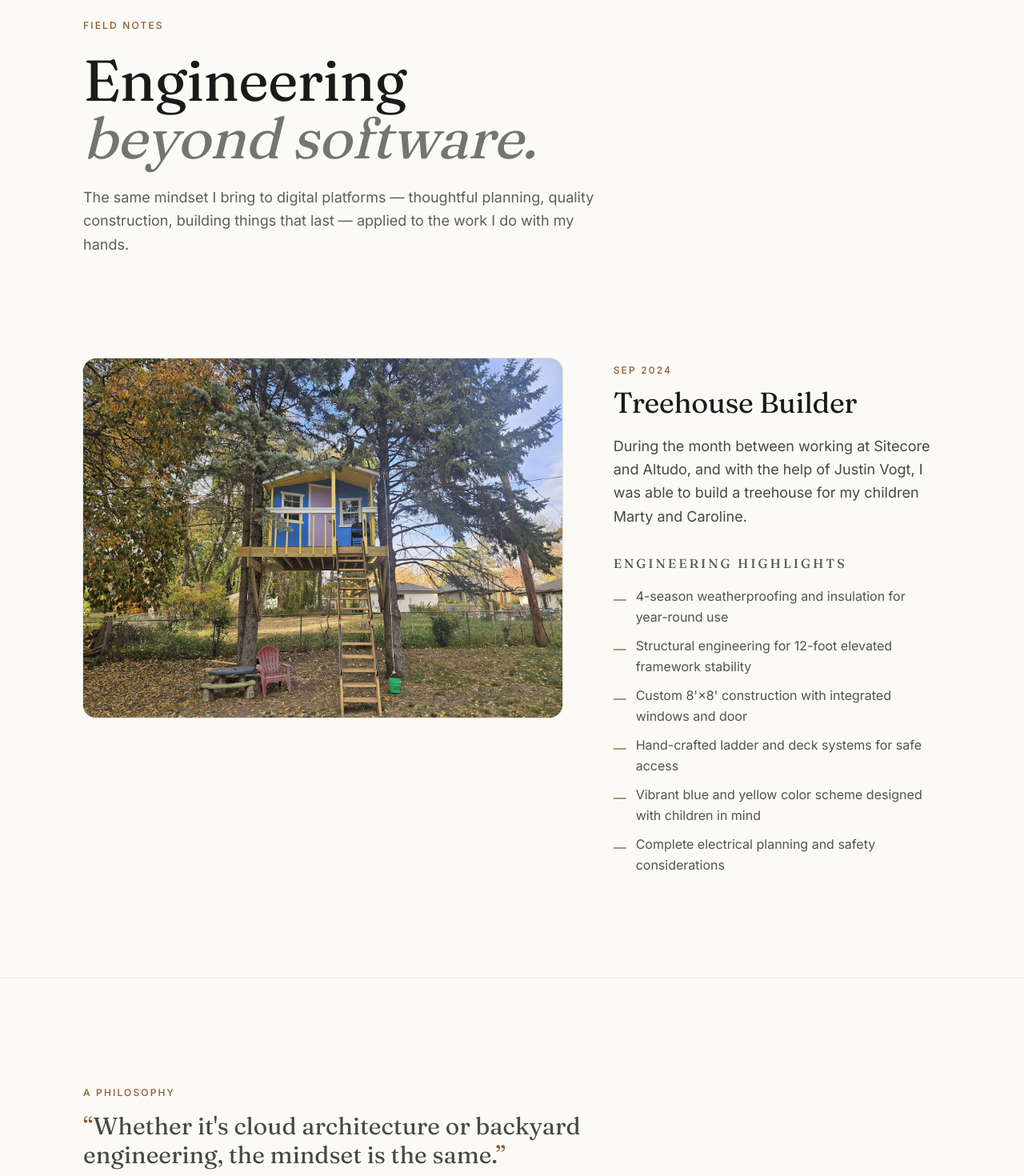
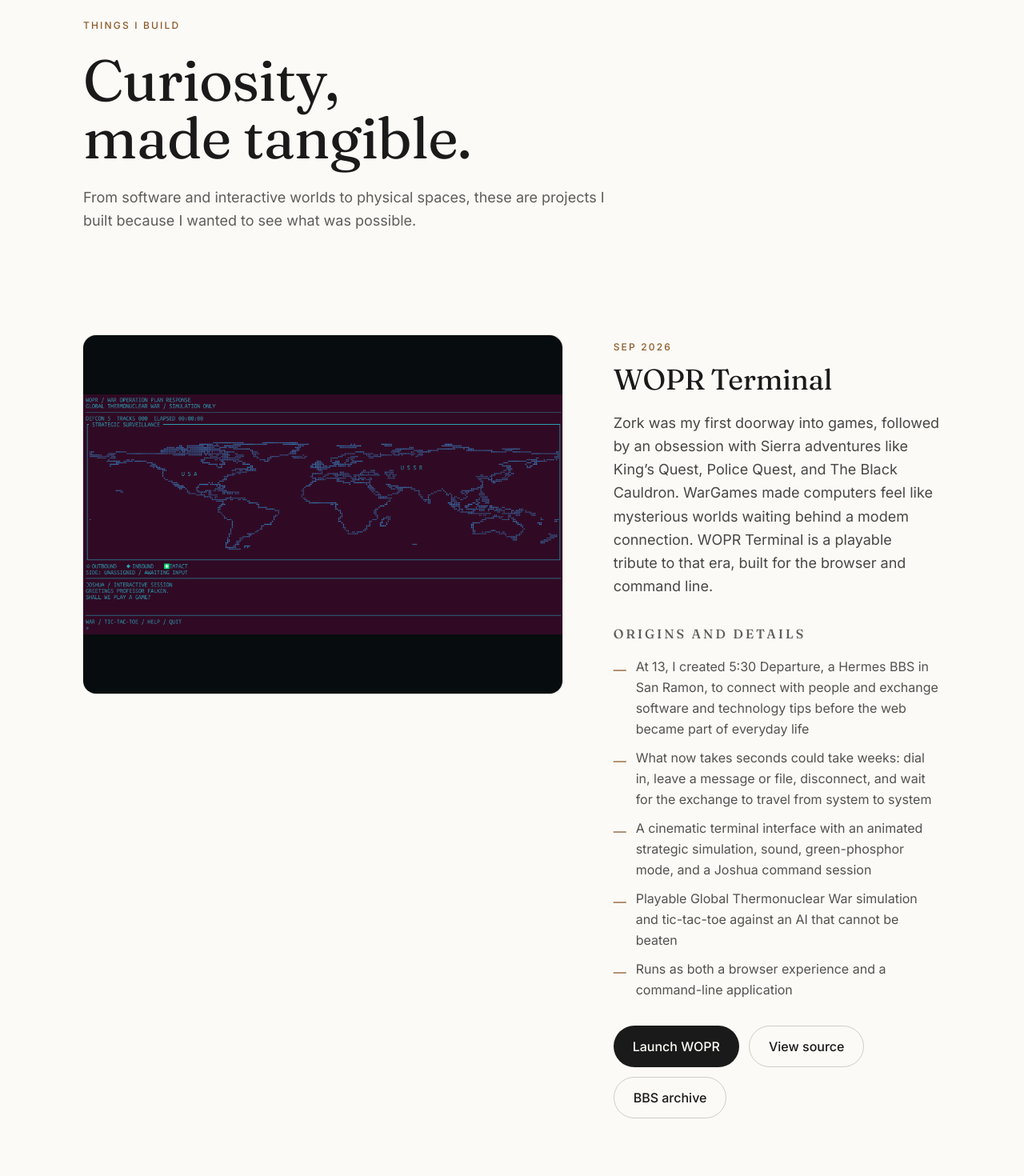
Before and after one commit to iamandycohen/me, a Next.js app: page /projects in a window 1280 px wide. Shown: the part 180-1650 px from the top of the page at 80% size. Built offline with nearby package versions, Linux system fonts and the light colour scheme; no server answers.

Commit message:
Feature WOPR Terminal project

```diff
--- a/content/data.json
+++ b/content/data.json
@@ -191,11 +191,44 @@
       "description": "Built and shipped multiple web-based solutions including applicant tracking, time management, and job application systems while leading development teams, establishing the foundation for enterprise software development expertise."
     }
   ],
+  "projectsPage": {
+    "eyebrow": "Things I build",
+    "title": "Curiosity, made tangible.",
+    "introduction": "From software and interactive worlds to physical spaces, these are projects I built because I wanted to see what was possible.",
+    "philosophy": "Whether it’s a cloud platform, a browser game, or a treehouse, the mindset is the same: stay curious, understand the system, and build something that lasts."
+  },
   "projects": [
+    {
+      "title": "WOPR Terminal",
+      "period": "Sep 2026",
+      "description": "Zork was my first doorway into games, followed by an obsession with Sierra adventures like King’s Quest, Police Quest, and The Black Cauldron. WarGames made computers feel like mysterious worlds waiting behind a modem connection. WOPR Terminal is a playable tribute to that era, built for the browser and command line.",
+      "image": "/wopr-terminal.png",
+      "imageAlt": "WOPR Terminal showing a cyan strategic simulation interface and world map",
+      "imageFit": "contain",
+      "liveUrl": "https://wopr.iamandycohen.com",
+      "sourceUrl": "https://github.com/iamandycohen/wopr-terminal",
+      "archiveUrl": "https://ge97.com/bbslist?phone=510-829-0981",
+      "featured": true,
+      "homepageEyebrow": "Latest project",
+      "homepageSummary": "A playable tribute to the games, modems, and early online communities that first pulled me into computing.",
+      "homepageCta": "Read the story and play →",
+      "highlightsLabel": "Origins and details",
+      "highlights": [
+        "At 13, I created 5:30 Departure, a Hermes BBS in San Ramon, to connect with people and exchange software and technology tips before the web became part of everyday life",
+        "What now takes seconds could take weeks: dial in, leave a message or file, disconnect, and wait for the exchange to travel from system to system",
+        "A cinematic terminal interface with an animated strategic simulation, sound, green-phosphor mode, and a Joshua command session",
+        "Playable Global Thermonuclear War simulation and tic-tac-toe against an AI that cannot be beaten",
+        "Runs as both a browser experience and a command-line application"
+      ]
+    },
     {
       "title": "Treehouse Builder",
       "period": "Sep 2024",
       "description": "During the month between working at Sitecore and Altudo, and with the help of Justin Vogt, I was able to build a treehouse for my children Marty and Caroline.",
+      "image": "/treehouse.jpg",
+      "imageAlt": "Blue and yellow four-season treehouse built twelve feet above the ground",
+      "imageFit": "cover",
+      "highlightsLabel": "Engineering highlights",
       "highlights": [
         "4-season weatherproofing and insulation for year-round use",
         "Structural engineering for 12-foot elevated framework stability",
--- a/src/app/llms.txt/route.ts
+++ b/src/app/llms.txt/route.ts
@@ -24,7 +24,7 @@
 
 - [About](${siteUrl}/): Personal site home and bio
 - [Resume](${siteUrl}/resume): Career history and roles
-- [Projects](${siteUrl}/projects): Engineering work beyond software
+- [Projects](${siteUrl}/projects): Software, games, and hands-on engineering projects
 - [Articles](${siteUrl}/articles): Writing on AI, DXP, and software architecture
 - [Community](${siteUrl}/community): MVP awards, presentations, and media
 - [Contact](${siteUrl}/contact): How to get in touch
--- a/src/app/page.tsx
+++ b/src/app/page.tsx
@@ -19,6 +19,7 @@
   const linkedinUrl = formatLinkedInUrl(data.contact.linkedin);
 
   const recent = data.resume.slice(0, 4);
+  const latestProject = data.projects.find((project) => project.featured);
 
   return (
     <>
@@ -112,6 +113,31 @@
         </div>
       </section>
 
+      {latestProject && (
+        <section className="pb-16">
+          <div className="container-max">
+            <div className="grid md:grid-cols-12 gap-6 md:gap-10 items-center border-y border-ink/10 py-8">
+              <div className="md:col-span-3">
+                <p className="eyebrow">{latestProject.homepageEyebrow}</p>
+              </div>
+              <div className="md:col-span-6">
+                <h2 className="font-serif text-2xl md:text-3xl mb-2">
+                  {latestProject.title}
+                </h2>
+                <p className="text-ink/65 leading-relaxed">
+                  {latestProject.homepageSummary}
+                </p>
+              </div>
+              <div className="md:col-span-3 md:text-right">
+                <Link href="/projects" className="link-underline">
+                  {latestProject.homepageCta}
+                </Link>
+              </div>
+            </div>
+          </div>
+        </section>
+      )}
+
       {/* ── What I'm working on now ──────────────────────────── */}
       <section className="section-padding bg-ink text-paper">
         <div className="container-max">
--- a/src/app/projects/page.tsx
+++ b/src/app/projects/page.tsx
@@ -9,18 +9,18 @@
 
 export const metadata = generatePageMetadata(
   'Projects',
-  `Creative and engineering projects by ${data.contact.name} — hands-on building and problem-solving beyond software.`,
+  `Software, games, and hands-on engineering projects by ${data.contact.name}.`,
   data.contact,
   {
     openGraph: {
-      title: `${displayName}'s Projects — Engineering Beyond Software`,
-      description: `Creative engineering projects showcasing hands-on building skills and craftsmanship by ${data.contact.name}.`,
+      title: `${displayName}'s Projects — Curiosity, Made Tangible`,
+      description: `Software, games, and hands-on engineering projects by ${data.contact.name}.`,
       images: [
         {
-          url: '/treehouse.jpg',
-          width: 1200,
-          height: 800,
-          alt: '4-season treehouse built 12 feet above ground',
+          url: '/wopr-terminal.png',
+          width: 1862,
+          height: 935,
+          alt: 'WOPR Terminal strategic simulation interface',
         },
       ],
     },
@@ -34,15 +34,10 @@
       <section className="pt-20 md:pt-28 lg:pt-32">
         <div className="container-max">
           <div className="max-w-3xl">
-            <p className="eyebrow mb-6">Field notes</p>
-            <h1 className="text-balance mb-6">
-              Engineering{' '}
-              <span className="italic text-ink/60">beyond software.</span>
-            </h1>
+            <p className="eyebrow mb-6">{data.projectsPage.eyebrow}</p>
+            <h1 className="text-balance mb-6">{data.projectsPage.title}</h1>
             <p className="text-lg text-ink/70 leading-relaxed max-w-2xl">
-              The same mindset I bring to digital platforms — thoughtful
-              planning, quality construction, building things that last —
-              applied to the work I do with my hands.
+              {data.projectsPage.introduction}
             </p>
           </div>
         </div>
@@ -62,10 +57,14 @@
               >
                 <div className="relative aspect-[4/3] overflow-hidden rounded-2xl ring-1 ring-ink/10 bg-ink/5">
                   <Image
-                    src="/treehouse.jpg"
-                    alt={project.title}
+                    src={project.image}
+                    alt={project.imageAlt}
                     fill
-                    className="object-cover"
+                    className={
+                      project.imageFit === 'contain'
+                        ? 'object-contain bg-[#070c0e]'
+                        : 'object-cover'
+                    }
                     sizes="(max-width: 1024px) calc(100vw - 3rem), 640px"
                     loading={index === 0 ? 'eager' : 'lazy'}
                     priority={index === 0}
@@ -87,7 +86,7 @@
                 </p>
 
                 <h3 className="font-serif text-base font-medium text-ink/70 uppercase tracking-widest mb-4">
-                  Engineering Highlights
+                  {project.highlightsLabel ?? 'Highlights'}
                 </h3>
                 <ul className="space-y-2.5 text-ink/75">
                   {project.highlights.map((highlight, idx) => (
@@ -102,6 +101,43 @@
                     </li>
                   ))}
                 </ul>
+
+                {(project.liveUrl ||
+                  project.sourceUrl ||
+                  project.archiveUrl) && (
+                  <div className="flex flex-wrap gap-3 mt-8">
+                    {project.liveUrl && (
+                      <a
+                        href={project.liveUrl}
+                        target="_blank"
+                        rel="noopener noreferrer"
+                        className="btn-primary"
+                      >
+                        Launch WOPR
+                      </a>
+                    )}
+                    {project.sourceUrl && (
+                      <a
+                        href={project.sourceUrl}
+                        target="_blank"
+                        rel="noopener noreferrer"
+                        className="btn-secondary"
+                      >
+                        View source
+                      </a>
+                    )}
+                    {project.archiveUrl && (
+                      <a
+                        href={project.archiveUrl}
+                        target="_blank"
+                        rel="noopener noreferrer"
+                        className="btn-secondary"
+                      >
+                        BBS archive
+                      </a>
+                    )}
+                  </div>
+                )}
               </div>
             </article>
           ))}
@@ -113,8 +149,8 @@
           <div className="max-w-2xl">
             <p className="eyebrow mb-4">A philosophy</p>
             <p className="font-serif text-2xl md:text-3xl leading-snug text-ink/80 text-balance mb-10">
-              <span className="text-accent">“</span>Whether it&apos;s cloud
-              architecture or backyard engineering, the mindset is the same.
+              <span className="text-accent">“</span>
+              {data.projectsPage.philosophy}
               <span className="text-accent">”</span>
             </p>
             <div className="flex flex-wrap gap-4">
--- a/src/lib/data.ts
+++ b/src/lib/data.ts
@@ -9,6 +9,7 @@
   bio,
   professional,
   resume,
+  projectsPage,
   projects,
   community,
   thoughtLeadership,
```
Also changed, not shown: src/types/index.ts (+11 -1 lines), public/wopr-terminal.png (added).
